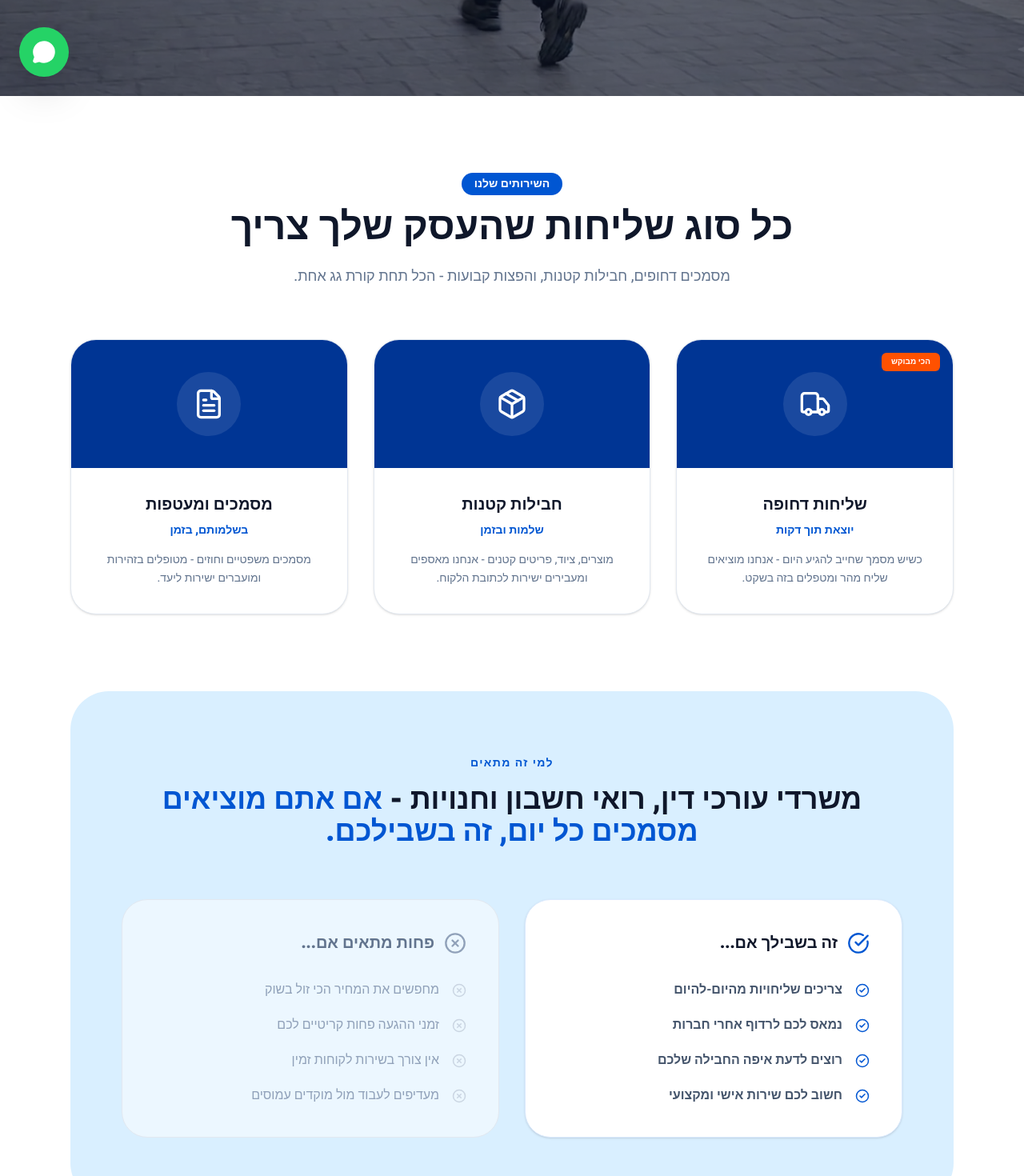
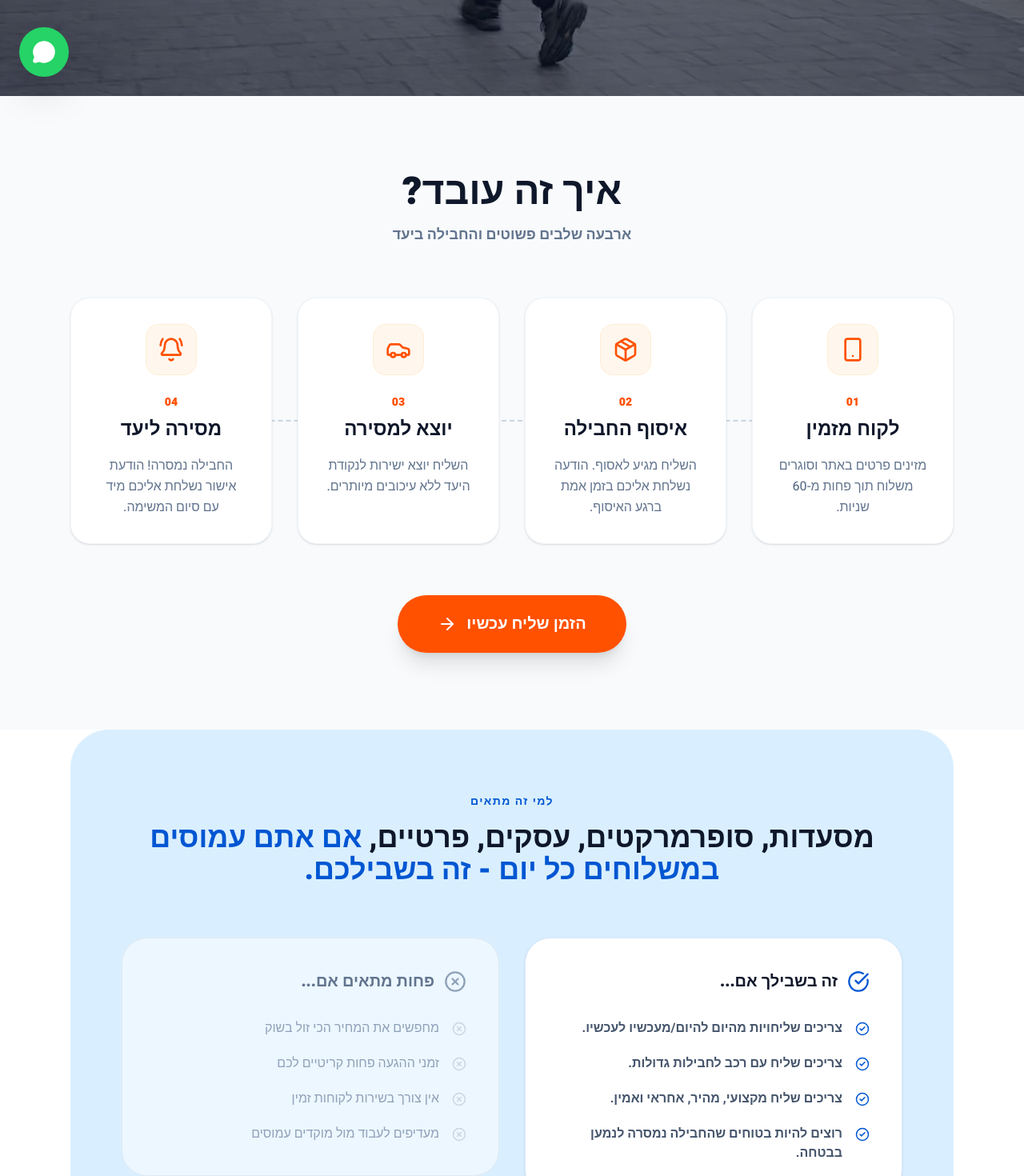
Before and after one commit to GaGex1222/Av-Express, a Next.js app: page / in a window 1280 px wide. Shown: the part 680-2150 px from the top of the page at 80% size. Built offline with nearby package versions, Linux system fonts and the light colour scheme.

Commit message:
changed lagin page aagin

```diff
--- a/app/page.tsx
+++ b/app/page.tsx
@@ -8,7 +8,9 @@ import {
   Package, ShoppingBag,
   ShieldCheck, MessageCircle, Truck, FileText,
   ClipboardCheck, PackageCheck, ChevronDown,
-  XCircle, CheckCircle
+  XCircle, CheckCircle, Smartphone, MapPin, Receipt, BellRing,
+  Motorbike,
+  Car
 } from 'lucide-react';
 import Link from 'next/link';
 
@@ -57,6 +59,7 @@ const Navbar = () => {
 
           <div className="hidden md:flex items-center gap-8 font-bold text-sm uppercase tracking-wide">
             <Link href="/" className="text-[#0F172A] hover:text-[#FF5100] transition-colors">בית</Link>
+            <Link href="#how-it-works" className="text-[#0F172A]/70 hover:text-[#FF5100] transition-colors">איך זה עובד</Link>
             <Link href="#services" className="text-[#0F172A]/70 hover:text-[#FF5100] transition-colors">שירותים</Link>
             <Link href="#target-audience" className="text-[#0F172A]/70 hover:text-[#FF5100] transition-colors">למי זה מתאים</Link>
             <Link href="#faq" className="text-[#0F172A]/70 hover:text-[#FF5100] transition-colors">שאלות נפוצות</Link>
@@ -89,12 +92,10 @@ const Navbar = () => {
               className="fixed top-0 right-0 bottom-0 w-full z-[999] bg-[#F1F7FC] flex flex-col md:hidden"
               dir="rtl"
             >
-              {/* Header with Close Button on the FAR LEFT and Logo on the RIGHT */}
               <div className="flex justify-between items-center p-6 bg-white/50">
                 <button onClick={() => setIsOpen(false)} className="text-slate-400 border-2 border-slate-200 rounded-full p-1">
                   <X size={20} />
                 </button>
-
                 <div className="flex items-center gap-3">
                    <span className="text-2xl font-black text-[#0F172A] tracking-tighter">
                      DELIVERY <span className="text-[#FF5100]">NOW</span>
@@ -105,15 +106,13 @@ const Navbar = () => {
                 </div>
               </div>
 
-              {/* Navigation Links - Big Bold Text leaning Right */}
               <div className="flex-1 flex flex-col justify-center items-end px-10 space-y-10">
                 <Link href="/" onClick={() => setIsOpen(false)} className="text-4xl font-black text-[#0F172A] hover:text-[#FF5100] transition-colors">בית</Link>
+                <Link href="#how-it-works" onClick={() => setIsOpen(false)} className="text-4xl font-black text-[#0F172A] hover:text-[#FF5100] transition-colors">איך זה עובד</Link>
                 <Link href="#services" onClick={() => setIsOpen(false)} className="text-4xl font-black text-[#0F172A] hover:text-[#FF5100] transition-colors">שירותים</Link>
-                <Link href="#target-audience" onClick={() => setIsOpen(false)} className="text-4xl font-black text-[#0F172A] hover:text-[#FF5100] transition-colors">למי זה מתאים</Link>
                 <Link href="#faq" onClick={() => setIsOpen(false)} className="text-4xl font-black text-[#0F172A] hover:text-[#FF5100] transition-colors">שאלות נפוצות</Link>
               </div>
 
-              {/* Bottom Section */}
               <div className="p-8 space-y-6 border-t border-slate-200 bg-white/30 text-center">
                 <Link
                   href="/order"
@@ -122,9 +121,8 @@ const Navbar = () => {
                 >
                   הזמן שליח עכשיו
                 </Link>
-
                 <div className="flex flex-col items-center gap-1">
-                  <span className="text-slate-400 font-bold text-xs uppercase tracking-widest">זמינים עבורכם בטלפון</span>
+                  <span className="text-slate-400 font-bold text-xs uppercase tracking-widest ">על פי זמינות</span>
                   <a href="tel:0523409255" className="text-3xl font-black text-[#0F172A] tracking-tighter">052-3409255</a>
                 </div>
               </div>
@@ -133,49 +131,6 @@ const Navbar = () => {
         )}
       </AnimatePresence>
     </>
-  );
-};
-
-// Update to the Hero section buttons and checklist
-const HeroSection = () => {
-  return (
-    <section className="relative min-h-[90vh] flex items-center justify-center px-6 pt-20">
-      <div className="absolute inset-0">
-        <div className="absolute inset-0 bg-slate-900/60 z-10" />
-        <img src="/landing_page.png" alt="Background" className="w-full h-full object-cover" />
-      </div>
-
-      <div className="max-w-4xl mx-auto text-center relative z-20">
-        <h1 className="text-4xl md:text-6xl font-black text-white mb-6">
-          שליחויות לעסקים - <span className="text-[#FF5100]">בלי לרדוף</span> אחרי אף אחד
-        </h1>
-
-        <p className="text-white/80 font-medium mb-10 max-w-2xl mx-auto">
-          נמאס לכם להתקשר, לחכות למענה, ולא לדעת איפה החבילה? תוך דקה אחת סוגרים איסוף - רואים שנכנס, מקבלים עדכון בדרך, ומקבלים בשקט.
-        </p>
-
-        <div className="flex flex-wrap gap-4 justify-center mb-12">
-          <Link href="/order" className="bg-[#FF5100] text-white px-8 py-4 rounded-2xl font-black text-lg flex items-center gap-2">
-            הזמן שליחות עכשיו <Zap size={18} fill="currentColor" />
-          </Link>
-          <Link href="#services" className="bg-white/10 backdrop-blur-md text-white border border-white/30 px-8 py-4 rounded-2xl font-black text-lg">
-            איך זה עובד?
-          </Link>
-        </div>
-
-        <div className="flex flex-wrap justify-center gap-6 text-white/70 text-xs font-bold">
-           <div className="flex items-center gap-2">
-            <CheckCircle2 size={16} className="text-[#FF5100]" /> הזמנה תוך דקה
-           </div>
-           <div className="flex items-center gap-2">
-            <CheckCircle2 size={16} className="text-[#FF5100]" /> עדכונים בזמן אמת
-           </div>
-           <div className="flex items-center gap-2">
-            <CheckCircle2 size={16} className="text-[#FF5100]" /> מענה מקצועי ומהיר
-           </div>
-        </div>
-      </div>
-    </section>
   );
 };
 
@@ -228,90 +183,128 @@ export default function DeliveryNowLanding() {
       </a>
 
       {/* HERO SECTION */}
-      <section className="relative min-h-[90vh] md:min-h-screen flex items-center justify-center px-6 pt-20">
-        <div className="absolute inset-0">
+      <section className="relative min-h-screen w-full flex items-center justify-center px-6 overflow-hidden">
+        {/* Background Image Container - stretched to cover everything */}
+        <div className="absolute inset-0 w-full h-full">
           <div className="absolute inset-0 bg-slate-900/60 z-10" />
-          <img src="/landing_page.png" alt="Background" className="w-full h-full object-cover" />
+          <img
+            src="/landing_page.png"
+            alt="Background"
+            className="w-full h-full object-cover object-center"
+          />
         </div>
 
-        <div className="max-w-4xl mx-auto text-center relative z-20">
-          <motion.h1 initial={{ opacity: 0, y: 20 }} animate={{ opacity: 1, y: 0 }} className="text-4xl md:text-7xl lg:text-6xl font-black leading-tight mb-8 text-white uppercase tracking-tighter">
+        <div className="max-w-4xl mx-auto text-center relative z-20 pt-20 pb-10">
+          <motion.h1
+            initial={{ opacity: 0, y: 20 }}
+            animate={{ opacity: 1, y: 0 }}
+            className="text-4xl md:text-7xl lg:text-6xl font-black leading-tight mb-8 text-white uppercase tracking-tighter"
+          >
             שליחויות <br />
             לעסקים ופרטיים - <span className="text-[#FF5100]">בלי</span> <br />
             <span className="text-[#FF5100]">לרדוף</span> אחרי אף אחד
           </motion.h1>
 
-          <motion.p initial={{ opacity: 0 }} animate={{ opacity: 1 }} transition={{ delay: 0.4 }} className="text-lg md:text-2xl font-bold text-slate-100 mb-12 max-w-2xl mx-auto drop-shadow-md">
+          <motion.p
+            initial={{ opacity: 0 }}
+            animate={{ opacity: 1 }}
+            transition={{ delay: 0.4 }}
+            className="text-lg md:text-2xl font-bold text-slate-100 mb-12 max-w-2xl mx-auto drop-shadow-md"
+          >
             הפתרון הלוגיסטי המהיר בישראל. מזמינים שליח ב-60 שניות, מקבלים אישור מסירה בזמן אמת.
           </motion.p>
 
-          <motion.div initial={{ opacity: 0, y: 20 }} animate={{ opacity: 1, y: 0 }} transition={{ delay: 0.5 }} className="flex flex-wrap gap-4 justify-center">
-            <Link href="/order" className="bg-[#FF5100] text-white px-10 py-4 md:px-12 md:py-5 rounded-full font-black text-xl md:text-2xl shadow-2xl hover:bg-white hover:text-[#FF5100] transition-all flex items-center gap-3">
+          <motion.div
+            initial={{ opacity: 0, y: 20 }}
+            animate={{ opacity: 1, y: 0 }}
+            transition={{ delay: 0.5 }}
+            className="flex flex-wrap gap-4 justify-center"
+          >
+            <Link
+              href="/order"
+              className="bg-[#FF5100] text-white px-10 py-4 md:px-12 md:py-5 rounded-full font-black text-xl md:text-2xl shadow-2xl hover:bg-white hover:text-[#FF5100] transition-all flex items-center gap-3"
+            >
               <Zap className="fill-current" /> הזמינו עכשיו
             </Link>
           </motion.div>
         </div>
       </section>
 
-      {/* MAIN CONTENT WRAPPER - Reduced max-width for "Zoomed Out" feel on desktop */}
+      {/* HOW IT WORKS SECTION */}
+      <section id="how-it-works" className="py-24 bg-[#F8FAFC]">
         <div className="max-w-6xl mx-auto px-6">
-
-        {/* SERVICES GRID */}
-        <section id="services" className="py-24">
           <div className="text-center mb-16">
-            <span className="bg-[#0056D2] text-white px-4 py-1 rounded-full text-sm font-bold mb-4 inline-block">השירותים שלנו</span>
-            <h2 className="text-4xl md:text-5xl font-black text-[#0F172A] mb-6">כל סוג שליחות שהעסק שלך צריך</h2>
-            <p className="max-w-2xl mx-auto text-slate-500 font-medium text-lg">
-              מסמכים דחופים, חבילות קטנות, והפצות קבועות - הכל תחת קורת גג אחת.
-            </p>
+            <h2 className="text-4xl md:text-5xl font-black text-[#0F172A] mb-4 ">איך זה עובד?</h2>
+            <p className="text-slate-500 font-bold text-lg">ארבעה שלבים פשוטים והחבילה ביעד</p>
           </div>
 
-          <div className="grid grid-cols-1 md:grid-cols-3 gap-8">
+          <div className="relative">
+            <div className="hidden lg:block absolute top-1/2 left-0 right-0 h-0.5 border-t-2 border-dashed border-slate-300 -translate-y-1/2 z-0" />
+
+            <div className="grid grid-cols-1 md:grid-cols-2 lg:grid-cols-4 gap-8 relative z-10">
               {[
                 {
-                label: "שליחות דחופה",
-                sub: "יוצאת תוך דקות",
-                icon: <Truck size={40} />,
-                desc: "כשיש מסמך שחייב להגיע היום - אנחנו מוציאים שליח מהר ומטפלים בזה בשקט.",
-                tag: "הכי מבוקש"
+                  step: "01",
+                  title: "לקוח מזמין",
+                  desc: "מזינים פרטים באתר וסוגרים משלוח תוך פחות מ-60 שניות.",
+                  icon: <Smartphone size={32} className="text-[#FF5100]" />
                 },
                 {
-                label: "חבילות קטנות",
-                sub: "שלמות ובזמן",
-                icon: <Package size={40} />,
-                desc: "מוצרים, ציוד, פריטים קטנים - אנחנו מאספים ומעבירים ישירות לכתובת הלקוח."
+                  step: "02",
+                  title: "איסוף החבילה",
+                  desc: "השליח מגיע לאסוף. הודעה נשלחת אליכם בזמן אמת ברגע האיסוף.",
+                  icon: <Package size={32} className="text-[#FF5100]" />
                 },
                 {
-                label: "מסמכים ומעטפות",
-                sub: "בשלמותם, בזמן",
-                icon: <FileText size={40} />,
-                desc: "מסמכים משפטיים וחוזים - מטופלים בזהירות ומועברים ישירות ליעד."
+                  step: "03",
+                  title: "יוצא למסירה",
+                  desc: "השליח יוצא ישירות לנקודת היעד ללא עיכובים מיותרים.",
+                  icon: <Car size={32} className="text-[#FF5100]" />
+                },
+                {
+                  step: "04",
+                  title: "מסירה ליעד",
+                  desc: "החבילה נמסרה! הודעת אישור נשלחת אליכם מיד עם סיום המשימה.",
+                  icon: <BellRing size={32} className="text-[#FF5100]" />
                 }
-            ].map((service, i) => (
-              <motion.div key={i} variants={fadeInUp} initial="initial" whileInView="whileInView" className="bg-white border border-slate-200 rounded-[2rem] overflow-hidden shadow-sm hover:shadow-xl transition-all group">
-                <div className="bg-[#003594] p-10 flex justify-center text-white relative">
-                  {service.tag && <span className="absolute top-4 right-4 bg-[#FF5100] text-white text-[10px] font-black px-3 py-1 rounded-md">הכי מבוקש</span>}
-                  <div className="bg-white/10 p-5 rounded-full group-hover:scale-110 transition-transform">
-                    {service.icon}
+              ].map((item, i) => (
+                <motion.div
+                  key={i}
+                  variants={fadeInUp}
+                  initial="initial"
+                  whileInView="whileInView"
+                  className="flex flex-col items-center text-center bg-white p-8 rounded-3xl shadow-sm border border-slate-100 h-full"
+                >
+                  <div className="w-16 h-16 bg-orange-50 rounded-2xl flex items-center justify-center mb-6 border border-orange-100">
+                    {item.icon}
                   </div>
-                </div>
-                <div className="p-8 text-center">
-                  <h3 className="text-xl font-black text-[#0F172A] mb-2">{service.label}</h3>
-                  <h4 className="text-[#0056D2] font-black mb-4 text-sm">{service.sub}</h4>
-                  <p className="text-slate-500 font-medium text-sm leading-relaxed">{service.desc}</p>
-                </div>
+                  <span className="text-[#FF5100] font-black text-sm mb-2">{item.step}</span>
+                  <h3 className="text-2xl font-black text-[#0F172A] mb-4">{item.title}</h3>
+                  <p className="text-slate-500 font-medium leading-relaxed">{item.desc}</p>
                 </motion.div>
               ))}
             </div>
+          </div>
+
+          <div className="mt-16 text-center">
+            {/* כפתור שונה לכתום */}
+            <Link href="/order" className="bg-[#FF5100] text-white px-12 py-5 rounded-full font-black text-xl hover:bg-white hover:text-[#FF5100] border-2 border-transparent hover:border-[#FF5100] transition-all inline-flex items-center gap-3 shadow-xl">
+              הזמן שליח עכשיו <ArrowRight />
+            </Link>
+          </div>
+        </div>
       </section>
+
+      {/* SELLING CONTENT & BENEFITS */}
+      <div className="max-w-6xl mx-auto px-6">
 
         {/* TARGET AUDIENCE SECTION */}
         <section id="target-audience" className="py-20 bg-[#D9EFFF] rounded-[3rem] px-8 md:px-16 mb-24">
             <div className="text-center mb-16">
               <span className="text-[#0056D2] font-black text-sm uppercase tracking-widest mb-4 block">למי זה מתאים</span>
               <h2 className="text-3xl md:text-4xl font-black text-[#0F172A] mb-6">
-                משרדי עורכי דין, רואי חשבון וחנויות -
-                <span className="text-[#0056D2]"> אם אתם מוציאים מסמכים כל יום, זה בשבילכם.</span>
+                 מסעדות, סופרמרקטים, עסקים, פרטיים,
+                <span className="text-[#0056D2]"> אם אתם עמוסים במשלוחים כל יום - זה בשבילכם.</span>
               </h2>
             </div>
 
@@ -323,10 +316,10 @@ export default function DeliveryNowLanding() {
                 </div>
                 <ul className="space-y-5">
                   {[
-                    "צריכים שליחויות מהיום-להיום",
-                    "נמאס לכם לרדוף אחרי חברות",
-                    "רוצים לדעת איפה החבילה שלכם",
-                    "חשוב לכם שירות אישי ומקצועי"
+                    "צריכים שליחויות מהיום להיום/מעכשיו לעכשיו.",
+                    "צריכים שליח עם רכב לחבילות גדולות.",
+                    "צריכים שליח מקצועי, מהיר, אחראי ואמין.",
+                    "רוצים להיות בטוחים שהחבילה נמסרה לנמען בבטחה."
                   ].map((item, i) => (
                     <li key={i} className="flex items-start gap-4 text-slate-600 font-bold text-sm md:text-base">
                       <CheckCircle2 className="text-[#0056D2] shrink-0 mt-1" size={18} />
@@ -399,26 +392,29 @@ export default function DeliveryNowLanding() {
         </section>
       </div>
 
-      {/* FINAL CTA - RESIZED */}
+      {/* FINAL CTA - Blue Background */}
       <section className="py-24 px-6 bg-[#003594] text-white text-center relative overflow-hidden">
         <div className="max-w-4xl mx-auto relative z-10">
-          <h2 className="text-4xl md:text-5xl font-black mb-10">צריכים שליח עכשיו?</h2>
+          <h2 className="text-4xl md:text-5xl font-black mb-10 ">צריכים שליח עכשיו?</h2>
           <Link href="/order" className="bg-[#FF5100] text-white px-10 py-4 rounded-full font-black text-lg md:text-xl hover:scale-105 transition-all inline-flex items-center gap-4 shadow-2xl">
             שלחו הודעה ונסגור הכל <ArrowRight size={24} />
           </Link>
         </div>
       </section>
 
-      {/* FOOTER */}
-      <footer className="py-12 px-6 bg-slate-900 text-white text-center">
+      {/* FOOTER - Matching Deep Blue/Slate */}
+      <footer className="py-12 px-6 bg-slate-950 text-white text-center border-t border-white/5">
         <div className="max-w-6xl mx-auto flex flex-col md:flex-row justify-between items-center gap-6">
           <div className="text-xl font-black">DELIVERY<span className="text-[#FF5100]">NOW</span></div>
           <div className="flex gap-8 font-bold text-slate-400 text-sm">
             <Link href="/" className="hover:text-white">בית</Link>
             <Link href="#faq" className="hover:text-white">שאלות נפוצות</Link>
+            <div className="flex flex-col items-center md:items-end">
+              <span className="text-[10px] uppercase text-slate-500 ">על פי זמינות</span>
               <Link href="tel:0523409255" className="hover:text-[#FF5100]">052-3409255</Link>
             </div>
-          <p className="text-slate-500 text-xs">© 2026 DeliveryNow. כל הזכויות שמורות.</p>
+          </div>
+          <p className="text-slate-500 text-xs font-medium">© 2026 DeliveryNow. כל הזכויות שמורות.</p>
         </div>
       </footer>
     </div>
```
Lines whose indentation alone changed are shown as unchanged.
